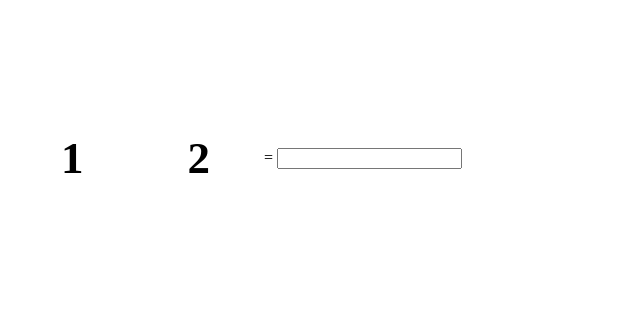
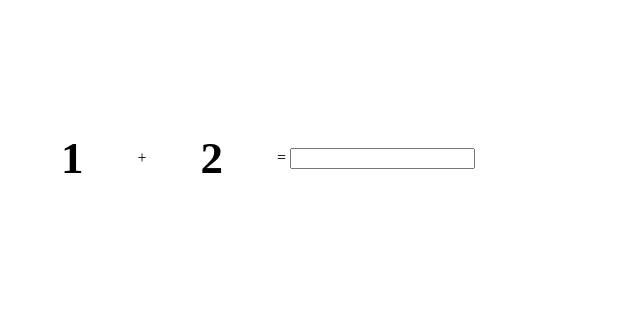
Before and after one commit to scampcoder/addition-game, a plain HTML site: page index.html in a window 1280 px wide. Shown: the whole page, without its empty margins (0-640 px from the left). Drawn offline with Linux system fonts and the light colour scheme.

Commit message:
Add addition operator

```diff
--- a/index.html
+++ b/index.html
@@ -15,6 +15,9 @@
             <div id="number1" class="numbers">1</div>
           </td>
           <td>
+            <div>+</div>
+          </td>
+          <td>
             <div id="number2" class="numbers">2</div>
           </td>
           <td>
```
